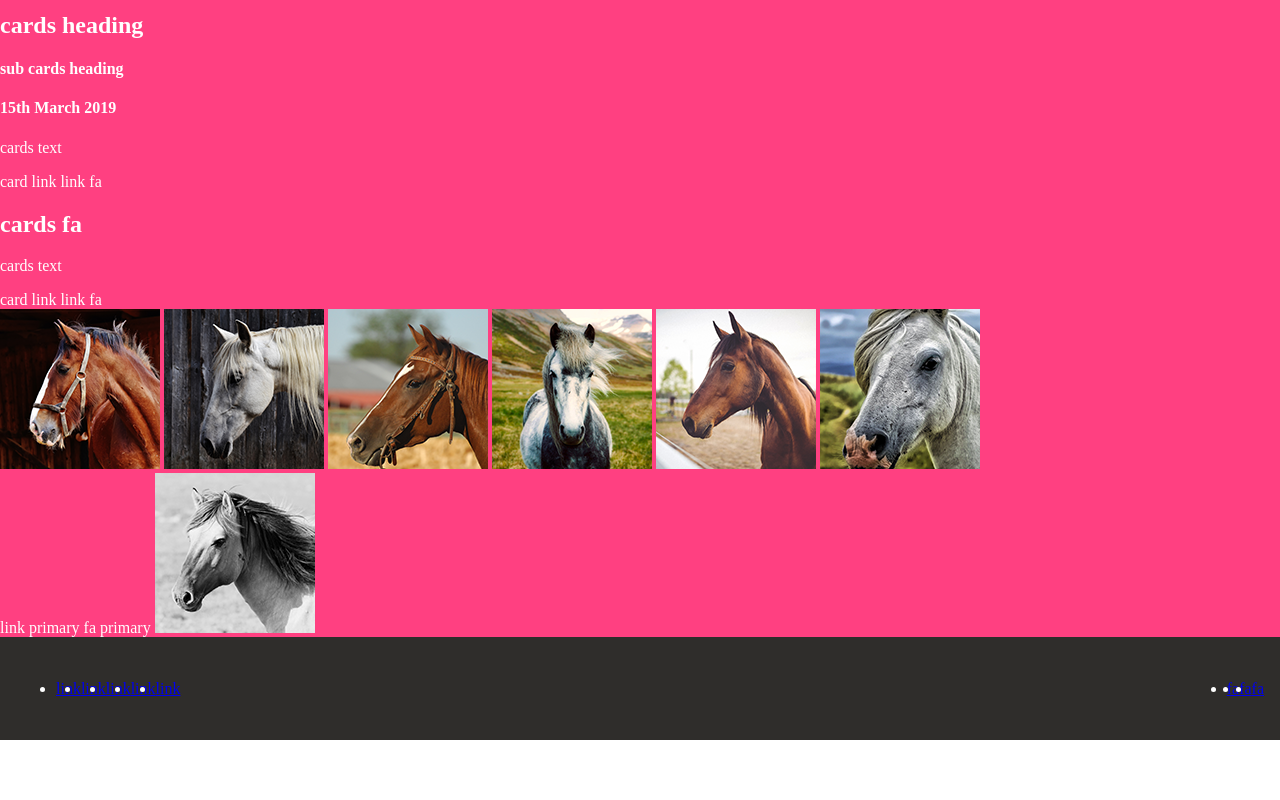
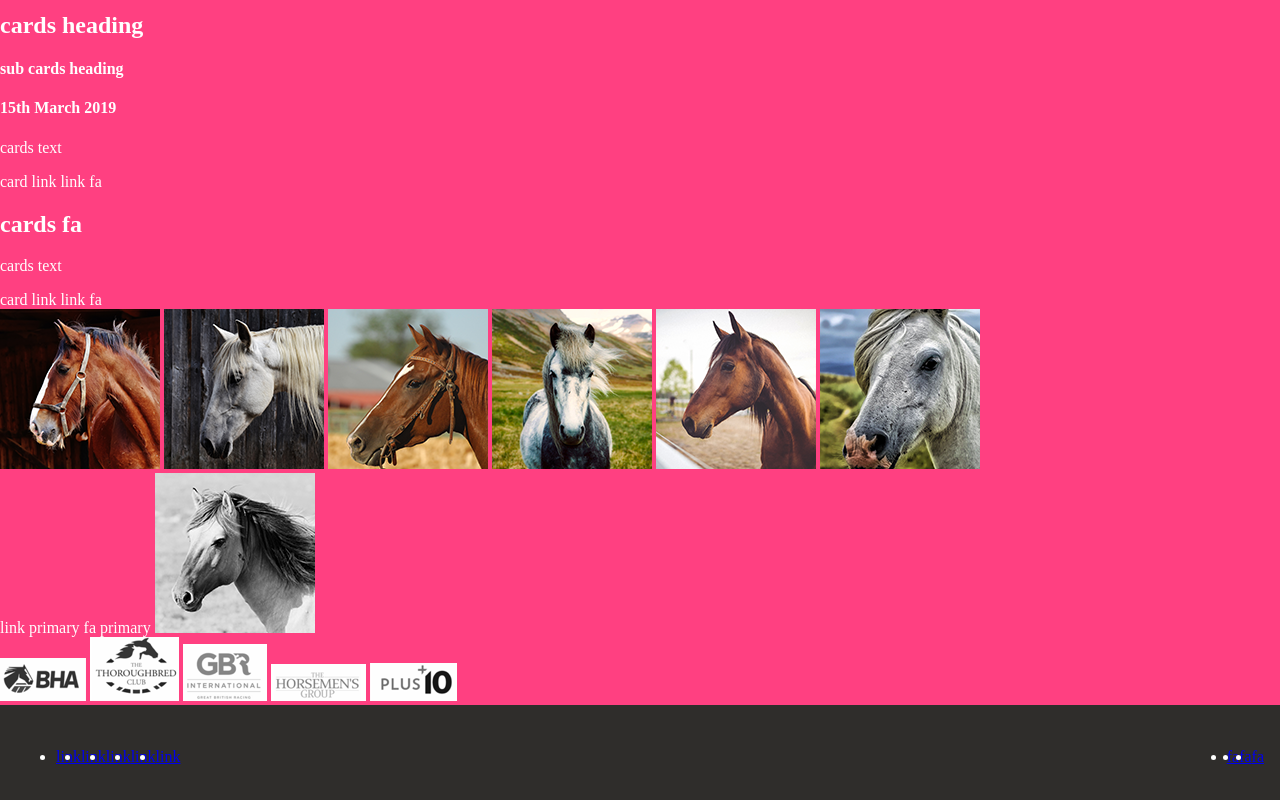
Before and after one commit to miraEbrahim/dm-test, a website: page index.html in a window 1280 px wide. Shown: the part 1277-2077 px from the top of the page. Before the commit the page ends 2017 px from the top, so only its background shows below. Drawn offline with Linux system fonts and the light colour scheme.

Commit message:
added breed block to html

```diff
--- a/index.html
+++ b/index.html
@@ -134,6 +134,15 @@
             </div>
           </div>
         </div><!-- end of cards container -->
+        <div class="breed">
+          <div role="img" class="breed__logos"  aria-label="a collection of Breed logos">
+              <img class="img-responsive" src="/img/breed/s-logo-bha.png" alt="BHA logo">
+              <img class="img-responsive" src="/img/breed/s-logo-bred.png" alt="the Thoroughbred club logo">
+              <img class="img-responsive" src="/img/breed/s-logo-gbr.png" alt="GBR logo">
+              <img class="img-responsive" src="/img/breed/s-logo-horsemen.png" alt="the horsemen's group logo">
+              <img class="img-responsive" src="/img/breed/s-logo-plus.png" alt="plus+10 logo">
+            </div>
+        </div>
       </main><!-- end of main -->
       <footer class="footer">
         <!-- 'nav' block -->
```
Also changed, not shown: img/breed/s-logo-bha.png (renamed from img/logos/s-logo-bha.png), img/breed/s-logo-bred.png (renamed from img/logos/s-logo-bred.png), img/breed/s-logo-gbr.png (renamed from img/logos/s-logo-gbr.png), img/breed/s-logo-horsemen.png (renamed from img/logos/s-logo-horsemen.png), img/breed/s-logo-plus.png (renamed from img/logos/s-logo-plus.png), img/breed/sponsors-logos.png (renamed from img/logos/sponsors-logos.png).
